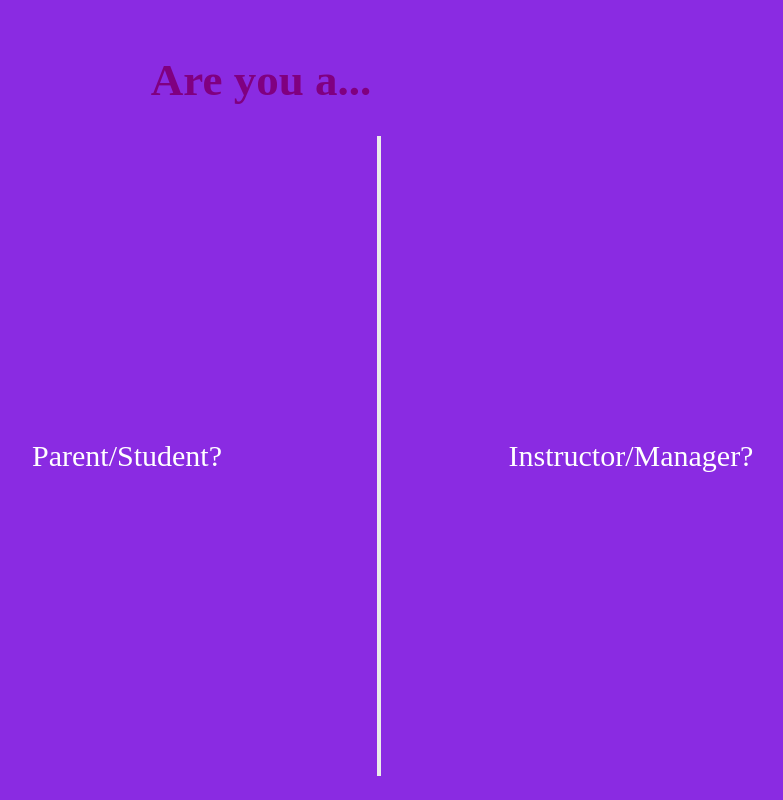
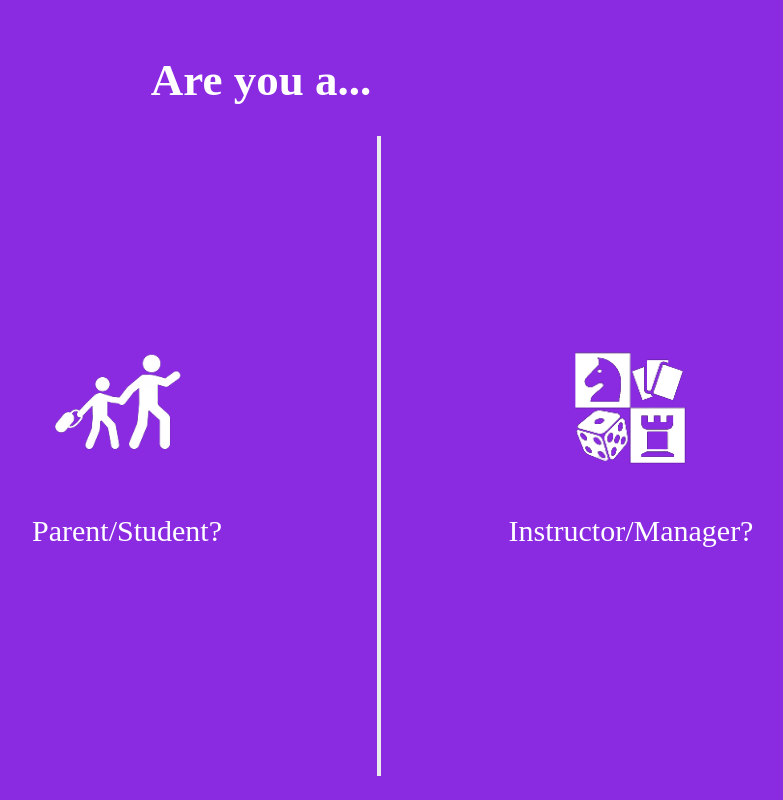
Before and after one commit to Serrin-Sage/bgl_immortals, a React (Vite) app: page /student_or_instructor in a window 1280 px wide. Shown: the whole page, without its empty margins (379-1162 px from the left). Built offline with nearby package versions, Linux system fonts and the light colour scheme.

Commit message:
updated styling of usercheck page, added icons, adjusted hover effect brightness

```diff
--- a/src/components/signinup/UserCheck.jsx
+++ b/src/components/signinup/UserCheck.jsx
@@ -22,12 +22,14 @@ const UserCheck = () => {
         <div className="user-check-content">
 
             <div className="user-select" id="parent-student-select" onClick={() => userSelect("parent")}>
+              <img src="src\images\parent-studentClear.png" className="user-check-image"/>
               <p className="user-select-text">Parent/Student?</p>
             </div>
             <div className="page-break">
 
             </div>
               <div className="user-select" id="instructor-select" onClick={() => userSelect("instructor")}>
+          <img src="src\images\instructorClear.png" className="user-check-image" />
                 <p className="user-select-text">Instructor/Manager?</p>
             </div>
         </div>
--- a/src/features/hoverEffect.js
+++ b/src/features/hoverEffect.js
@@ -12,7 +12,7 @@ function Card3D(card, ev) {
     let mouseY = ev.offsetY;
     let rotateY = map(mouseX, 0, 180, -25, 25);
     let rotateX = map(mouseY, 0, 250, 25, -25);
-    let brightness = map(mouseY, 0, 250, 1.5, 0.4);
+    let brightness = map(mouseY, -80, 250, 1.5, 0.4);
 
     img.style.transform = `rotateX(${rotateX}deg) rotateY(${rotateY}deg)`;
     img.style.filter = `brightness(${brightness})`;
--- a/src/stylesheets/landingpage.css
+++ b/src/stylesheets/landingpage.css
@@ -31,7 +31,7 @@
 
 .landing-page-logos {
   height: 160px;
-  animation: glow 2s infinite alternate;
+  animation: glow 3s infinite alternate;
 }
 
 #redmoon-logo {
--- a/src/stylesheets/usercheckpage.css
+++ b/src/stylesheets/usercheckpage.css
@@ -10,7 +10,7 @@
     cursor: default;
 }
 .user-check-container h1 {
-    color: purple;
+    color: #fff;
     font-size: 45px;
 }
 
@@ -31,11 +31,15 @@
     display: flex;
     align-items: center;
     justify-content: center;
+    flex-direction: column;
     font-size: 30px;
     color: #fff;
     min-width: 500px;
     cursor: pointer;
     transition: 0.5s;
+}
+.user-check-image {
+    height: 150px;
 }
 .user-select-text {
     text-decoration: none;
```
Also changed, not shown: src/images/instructorClear.png (added), src/images/parent-studentClear.png (added).
